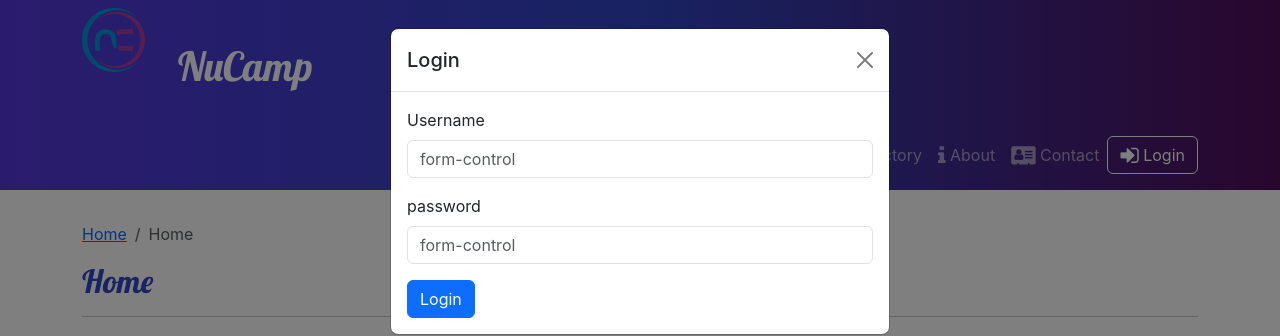
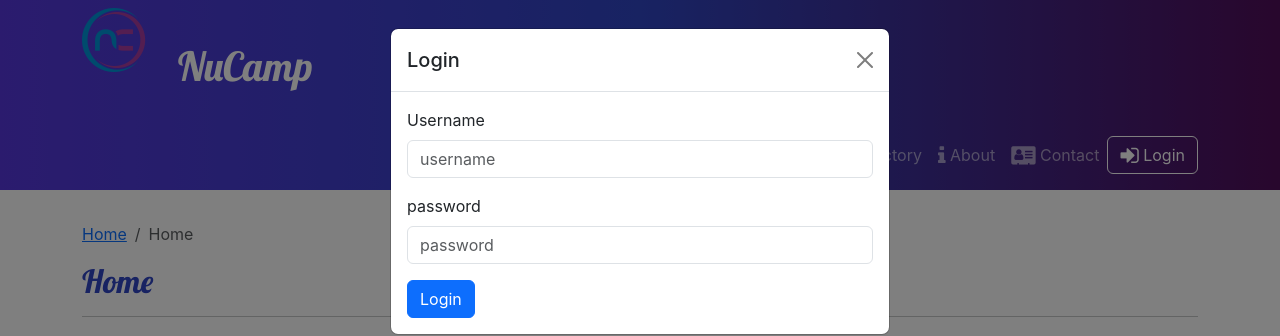
Before and after one commit to YoniYo12/React-Nucampsite, a React (Create React App) app: page / in a window 1280 px wide. Both pictures are taken after a click on the button "Login". Shown: the top 336 px of the page. Built offline with nearby package versions, Linux system fonts and the light colour scheme.

Commit message:
minor bugs fixed like placeholder and password char

```diff
--- a/src/features/user/userLoginForm.js
+++ b/src/features/user/userLoginForm.js
@@ -68,7 +68,7 @@ const UserLoginForm = ()=>{
                                     Username
                                 </Label>
                                 <Field
-                                id='username' name='username' placeholder = 'form-control' className='form-control'
+                                id='username' name='username' placeholder = 'username' className='form-control'
                                 />
                                 <ErrorMessage name='username'>
                                 {(msg) => (
@@ -82,7 +82,7 @@ const UserLoginForm = ()=>{
                                     password
                                 </Label>
                                 <Field
-                                id='password' name='password' placeholder = 'form-control' className='form-control'
+                                id='password' name='password' placeholder = 'password' className='form-control'
                                 />
                               <ErrorMessage name='password'>
                                 {(msg) => (
--- a/src/utils/validateUserLoginForm.js
+++ b/src/utils/validateUserLoginForm.js
@@ -15,8 +15,8 @@ export const validateUserLoginForm = (values)=>{
 
     if (!values.password) {
         errors.password = 'Required';
-    } else if (values.password.length < 6) {
-        errors.password = 'Must be at least 6 characters.';
+    } else if (values.password.length < 8) {
+        errors.password = 'Must be at least 8 characters.';
     } else if (values.password.length > 15) {
         errors.password = 'Must be 15 characters or less';
     }
```
